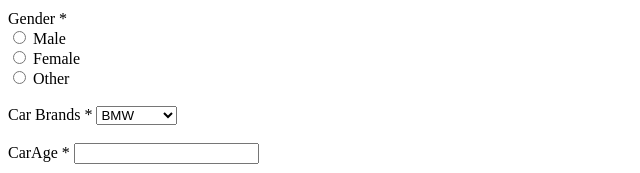
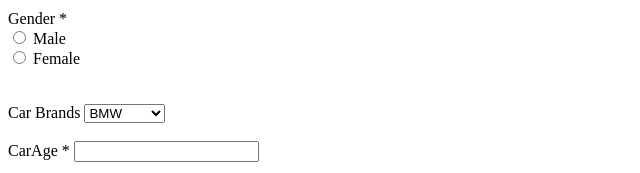
Before and after one commit to acciojob/car-insurance-form-saisantosh2805, a website: page main.html in a window 1280 px wide. Shown: the part 134-307 px from the top of the page, without its empty margins (0-640 px from the left). Drawn offline with Linux system fonts and the light colour scheme.

Commit message:
created a submission

```diff
--- a/main.html
+++ b/main.html
@@ -2,8 +2,7 @@
 <head>
     <meta charset="UTF-8">
     <meta name="viewport" content="width=device-width, initial-scale=1.0">
-    <title>Car Insurance Registration Form
-</title>
+
 </head>
 <body>
 
@@ -27,10 +26,9 @@
     <label for="male">Male</label><br>
     <input type="radio" id="female" name="gender" value="female">
     <label for="female">Female</label><br>
-    <input type="radio" id="other" name="gender" value="other">
-    <label for="other">Other</label>
+
     <br><br>
-	 <label for="laptop">Car Brands <span>*</span></label>
+	 <label for="car">Car Brands </label>
 	        <select id="Car" name="Car">
 
         <option value="apple">BMW</option>
```
